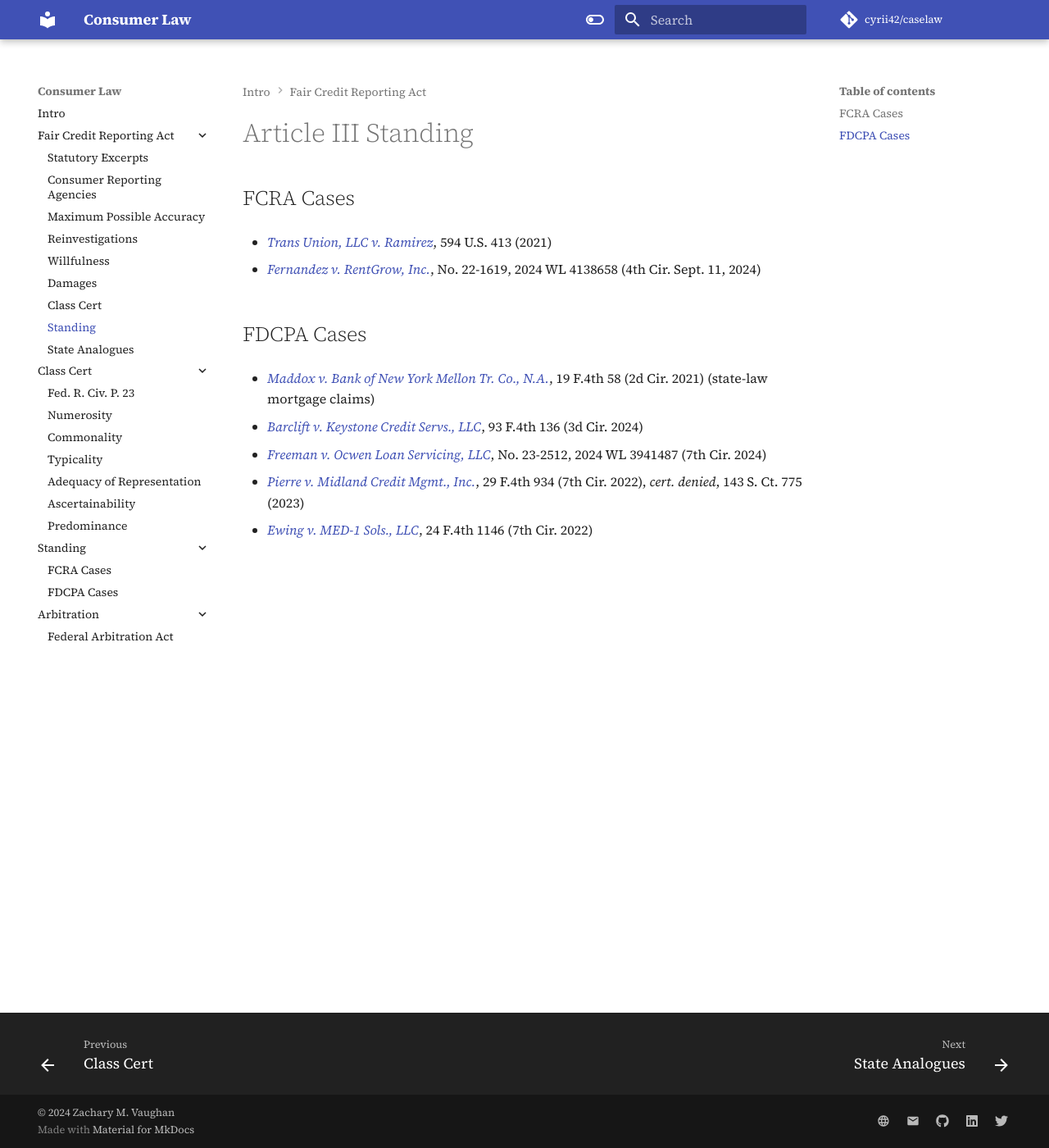
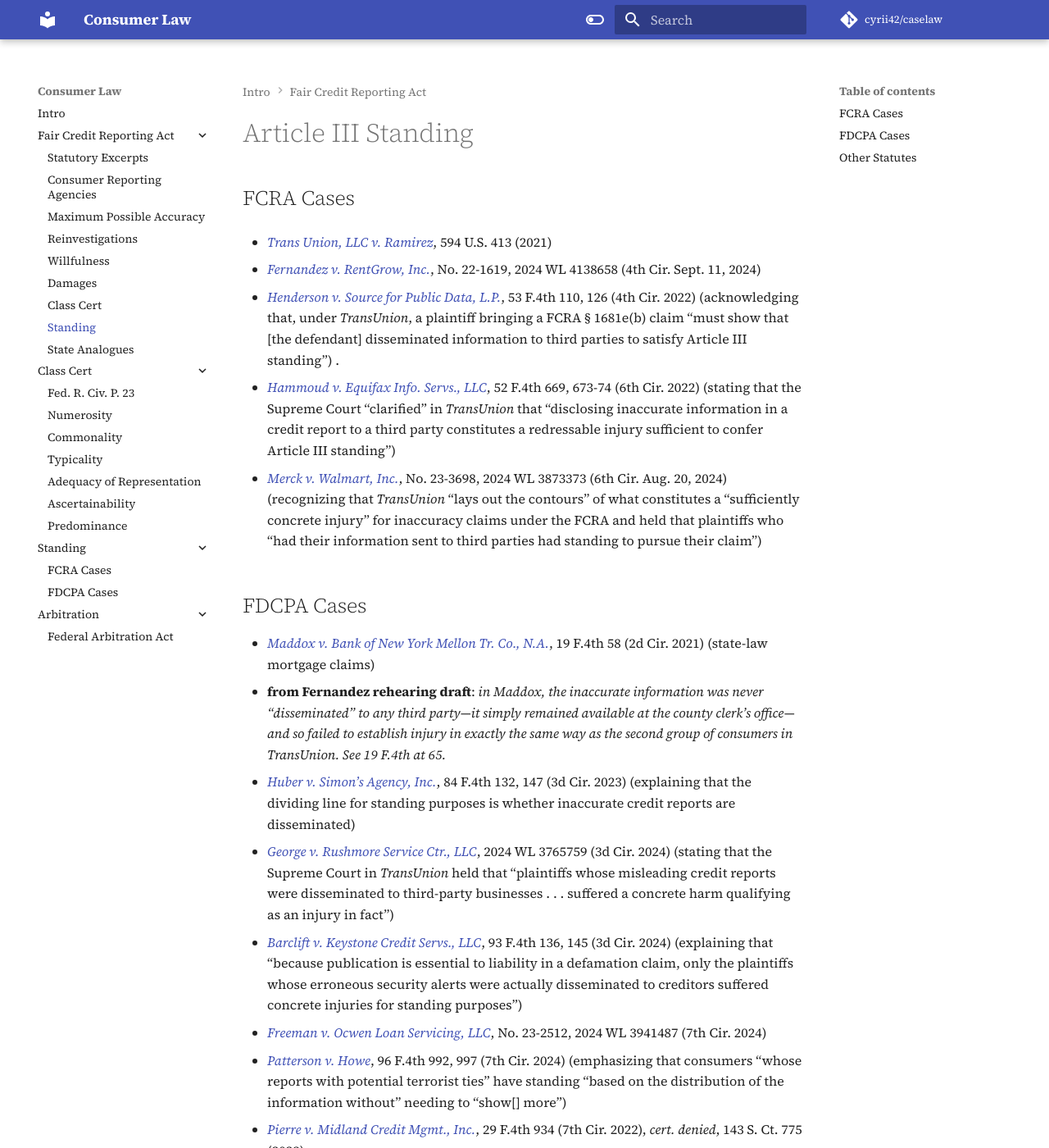
Before and after one commit to cyrii42/caselaw, an MkDocs documentation site: the page built from docs/fcra/standing.md, in a window 1280 px wide and 1400 px high. Shown: the whole window at 82% size. Built offline with MkDocs 1.6.1 and Material for MkDocs 9.7.7, drawn with Linux system fonts in a browser that asks for light colours; comment, search, counter and statistics services are not loaded; some of the changed text lies outside the part shown.

Commit message:
new content

```diff
--- a/docs/fcra/standing.md
+++ b/docs/fcra/standing.md
@@ -5,13 +5,35 @@
 
 - [*Fernandez v. RentGrow, Inc.*](https://www.westlaw.com/Document/I2876b310705a11efbff58ae190e56f6b/View/FullText.html?transitionType=Default&contextData=(sc.Default)&VR=3.0&RS=cblt1.0), No. 22-1619, 2024 WL 4138658 (4th Cir. Sept. 11, 2024)
 
+- [*Henderson v. Source for Public Data, L.P.*](https://www.westlaw.com/Document/Ib0e514705bb311ed942a9fe69e38db32/View/FullText.html?transitionType=Default&contextData=(sc.Default)&VR=3.0&RS=cblt1.0), 53 F.4th 110, 126 (4th Cir. 2022) (acknowledging that, under *TransUnion*, a plaintiff bringing a FCRA § 1681e(b) claim “must show that [the defendant] disseminated information to third parties to satisfy Article III standing”) .
+
+- [*Hammoud v. Equifax Info. Servs., LLC*](https://www.westlaw.com/Document/I16157c005c7111edbd1ad64d9d8e2c54/View/FullText.html?transitionType=Default&contextData=(sc.Default)&VR=3.0&RS=cblt1.0), 52 F.4th 669, 673-74 (6th Cir. 2022) (stating that the Supreme Court “clarified” in *TransUnion* that “disclosing inaccurate information in a credit report to a third party constitutes a redressable injury sufficient to confer Article III standing”)
+
+- [*Merck v. Walmart, Inc.*](https://www.westlaw.com/Document/I1afdcaf05f4f11ef9e9df3aedf53de6b/View/FullText.html?transitionType=Default&contextData=(sc.Default)&VR=3.0&RS=cblt1.0), No. 23-3698, 2024 WL 3873373 (6th Cir. Aug. 20, 2024) (recognizing that *TransUnion* “lays out the contours” of what constitutes a “sufficiently concrete injury” for inaccuracy claims under the FCRA and held that plaintiffs who “had their information sent to third parties had standing to pursue their claim”)
+
+
+
+
 ## FDCPA Cases
 - [*Maddox v. Bank of New York Mellon Tr. Co., N.A.*](https://www.westlaw.com/Document/I2aad6cd047c911ecbe28a1944976b7ad/View/FullText.html?transitionType=Default&contextData=(sc.Default)&VR=3.0&RS=cblt1.0), 19 F.4th 58 (2d Cir. 2021) (state-law mortgage claims)
+  - **from Fernandez rehearing draft**: *in Maddox, the inaccurate information was never “disseminated” to any third party—it simply remained available at the county clerk’s office—and so failed to establish injury in exactly the same way as the second group of consumers in TransUnion. See 19 F.4th at 65.*
 
-- [*Barclift v. Keystone Credit Servs., LLC*](https://www.westlaw.com/Document/Id0688670cd2111eea701fc879df517b5/View/FullText.html?transitionType=Default&contextData=(sc.Default)&VR=3.0&RS=cblt1.0), 93 F.4th 136 (3d Cir. 2024)
+- [*Huber v. Simon’s Agency, Inc.*](https://www.westlaw.com/Document/I30fc0fc0693611ee842dd07014231253/View/FullText.html?transitionType=Default&contextData=(sc.Default)&VR=3.0&RS=cblt1.0), 84 F.4th 132, 147 (3d Cir. 2023) (explaining that the dividing line for standing purposes is whether inaccurate credit reports are disseminated)
+
+- [*George v. Rushmore Service Ctr., LLC*](https://www.westlaw.com/Document/Ic8f3430059ab11ef800fee0ffe427ada/View/FullText.html?transitionType=Default&contextData=(sc.Default)&VR=3.0&RS=cblt1.0), 2024 WL 3765759 (3d Cir. 2024) (stating that the Supreme Court in *TransUnion* held that “plaintiffs whose misleading credit reports were disseminated to third-party businesses . . . suffered a concrete harm qualifying as an injury in fact”)
+
+- [*Barclift v. Keystone Credit Servs., LLC*](https://www.westlaw.com/Document/Id0688670cd2111eea701fc879df517b5/View/FullText.html?transitionType=Default&contextData=(sc.Default)&VR=3.0&RS=cblt1.0), 93 F.4th 136, 145 (3d Cir. 2024) (explaining that “because publication is essential to liability in a defamation claim, only the plaintiffs whose erroneous security alerts were actually disseminated to creditors suffered concrete injuries for standing purposes”)
 
 - [*Freeman v. Ocwen Loan Servicing, LLC*](https://www.westlaw.com/Document/Ib63962a063d611efa914c5573da8f791/View/FullText.html?transitionType=Default&contextData=(sc.Default)&VR=3.0&RS=cblt1.0), No. 23-2512, 2024 WL 3941487 (7th Cir. 2024)
+
+- [*Patterson v. Howe*](https://www.westlaw.com/Document/I01051700e7e211eeaff091af1f359fb8/View/FullText.html?transitionType=Default&contextData=(sc.Default)&VR=3.0&RS=cblt1.0), 96 F.4th 992, 997 (7th Cir. 2024) (emphasizing that consumers “whose reports with potential terrorist ties” have standing “based on the distribution of the information without” needing to “show[] more”)
 
 - [*Pierre v. Midland Credit Mgmt., Inc.*](https://www.westlaw.com/Document/Ib4d4fde0b22e11ecbc539a6a9fc685ab/View/FullText.html?transitionType=Default&contextData=(sc.Default)&VR=3.0&RS=cblt1.0), 29 F.4th 934 (7th Cir. 2022), *cert. denied*, 143 S. Ct. 775 (2023)
 
 - [*Ewing v. MED-1 Sols., LLC*](https://www.westlaw.com/Document/I40cb2390846911ecb061fecc2fb6bc54/View/FullText.html?transitionType=Default&contextData=(sc.Default)&VR=3.0&RS=cblt1.0), 24 F.4th 1146 (7th Cir. 2022)
+
+- [*Hunstein v. Preferred Collection & Mgmt. Servs., Inc.*](https://www.westlaw.com/Document/Ia720f0902fc511ed8b3698c74a13f037/View/FullText.html?transitionType=Default&contextData=(sc.Default)&VR=3.0&RS=cblt1.0), 48 F.4th 1236, 1244 (11th Cir. 2022) (en banc) (noting that under *TransUnion*, “plaintiffs whose credit reports were released to a third party” suffer concrete injury)
+
+## Other Statutes
+
+- [*Saba Capital Cef Opportunities 1, Lrd. v. Nuveen Floating Rate Income Fund*](https://www.westlaw.com/Document/Ibaba92408fa111eebd92cea780701b2a/View/FullText.html?transitionType=Default&contextData=(sc.Default)&VR=3.0&RS=cblt1.0), 88 F.4th 103, 114 (2d Cir. 2023) (observing that the “significant distinction” in *TransUnion* between plaintiffs who have standing and those who don’t turns on whether “inaccurate credit reports were disseminated to third parties”)
```
Also changed, not shown: docs/class_cert/predominance.md (+3 -0 lines).
